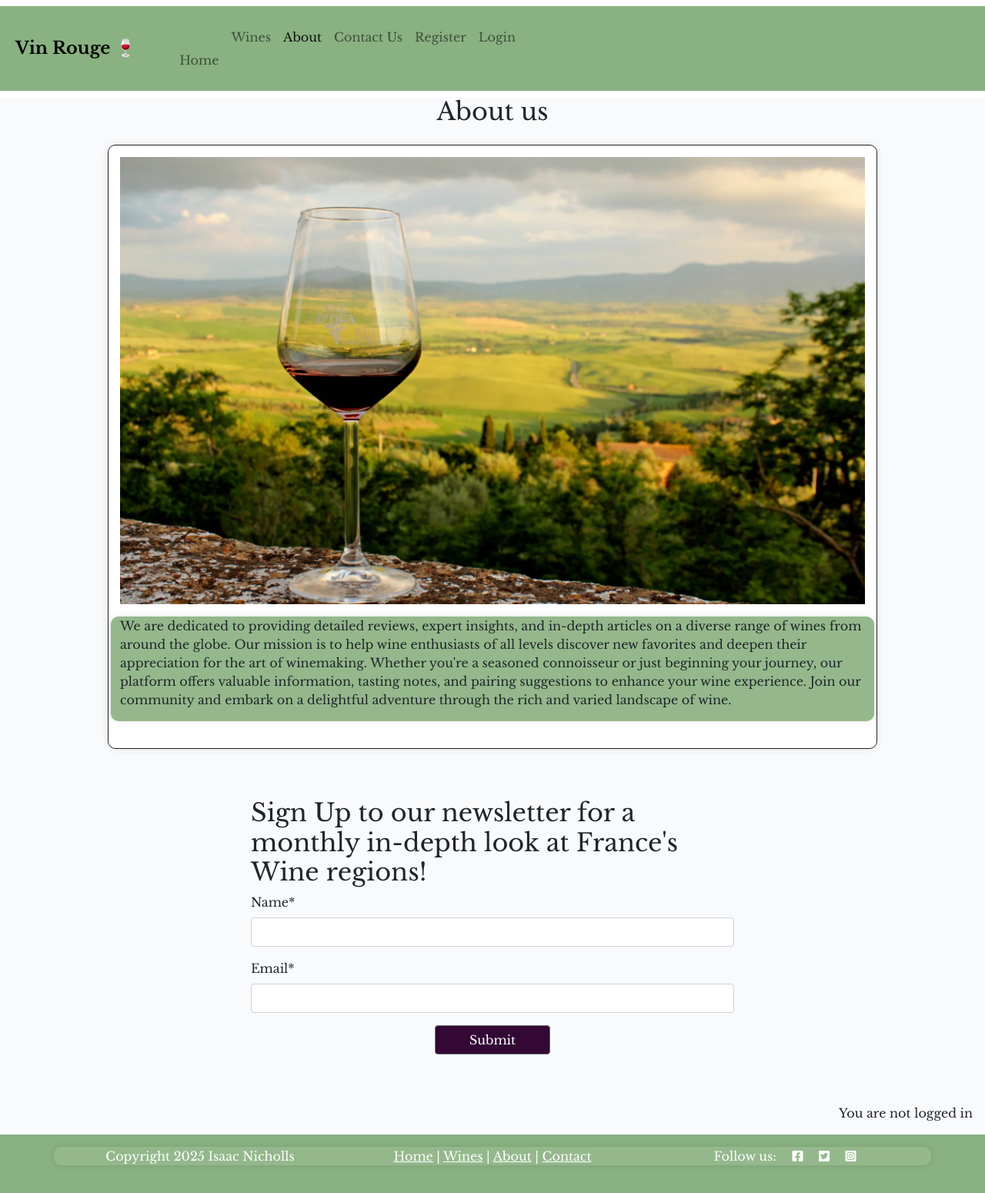
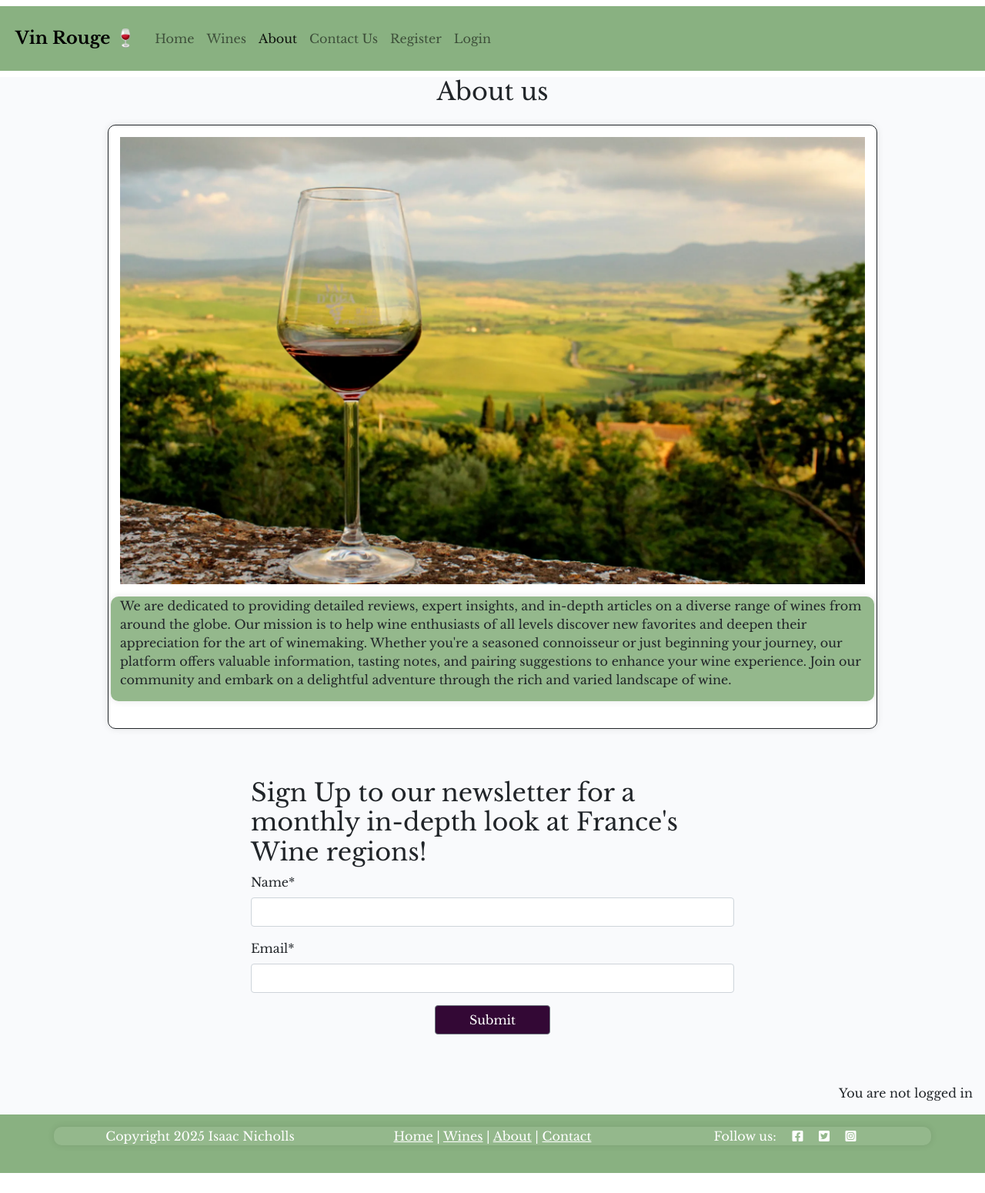
Before and after one commit to IsaacNicholls1/vin-rouge, a Django app: page /about/ in a window 1280 px wide. Shown: the whole page at 77% size. After the commit the page ends 1524 px from the top, so only its background shows below. Run offline with Django 4.2, Linux system fonts and the light colour scheme; data that the repository does not hold is empty; some libraries are stand-ins or nearby versions.

Commit message:
fix html bugs

```diff
--- a/templates/base.html
+++ b/templates/base.html
@@ -12,7 +12,7 @@
 
 <head>
     <title>{% block title %}Vin Rouge{% endblock %}</title>
-    <meta name="viewport" content="width=device-width, initial-scale=1"/>
+    <meta name="viewport" content="width=device-width, initial-scale=1">
 
     <!-- Google Fonts CSS -->
     <link rel="preconnect" href="https://fonts.googleapis.com">
@@ -38,7 +38,7 @@
     <!-- Navigation -->
     <nav class="navbar navbar-expand-lg navbar-light bg-white">
         <div class="nav container-fluid">
-            <a class="navbar-brand" href="{% url 'index' %}"><span class="brand">Vin Rouge 🍷<span>
+            <a class="navbar-brand" href="{% url 'index' %}"><span class="brand">Vin Rouge 🍷<span></a>
             <button class="navbar-toggler" type="button" data-bs-toggle="collapse" data-bs-target="#navbarText"
                 aria-controls="navbarText" aria-expanded="false" aria-label="Toggle navigation">
                 <span class="navbar-toggler-icon"></span>
```
